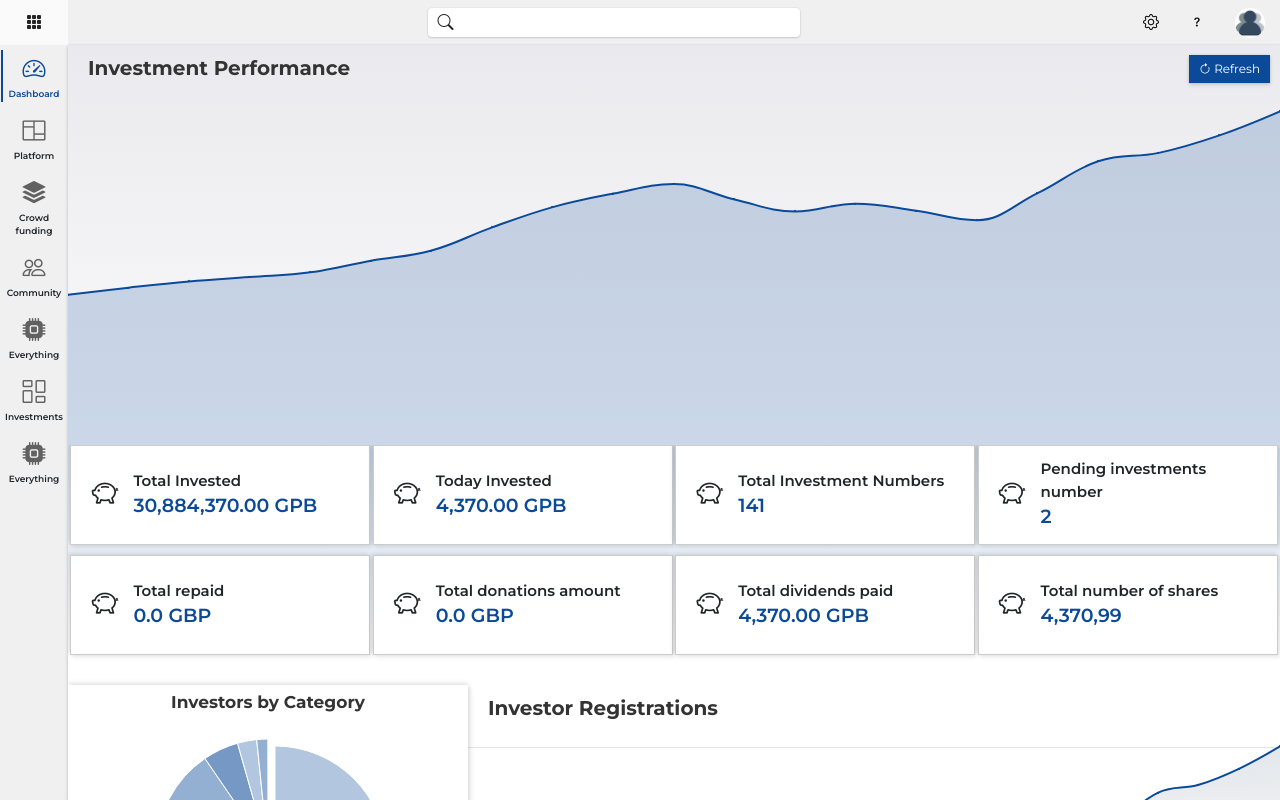
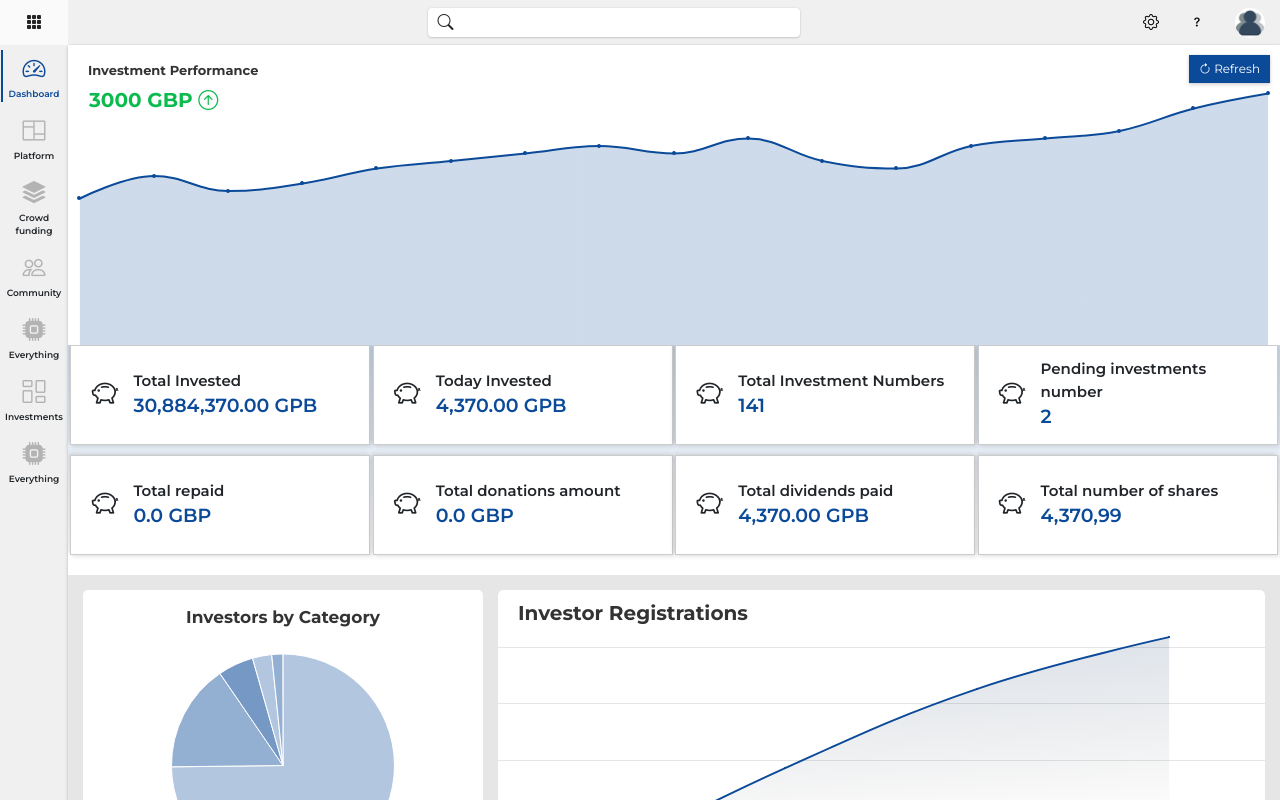
Before and after one commit to Pavankumarreddy-0/Lender, a React (Create React App) app: page /dashboard in a window 1280 px wide. Built offline with nearby package versions, Linux system fonts and the light colour scheme; sample sign-in values are in the browser's storage.

Commit message:
DEVBETA-v1.30:UI Modifications

```diff
--- a/src/App/dashboard/Pages/dashboardHome/DashboardHome.js
+++ b/src/App/dashboard/Pages/dashboardHome/DashboardHome.js
@@ -6,16 +6,22 @@ import dashHomeStyle from './dashboardHome.module.css'
 export default function DashboardHome() {
 
 
+
   const options = {
     chart: {
         type: 'areaspline',
         margin: [0, 0, 0, 0],
         padding: [0, 0, 0, 0],
-        spacing:[10,0,0,0],
+        spacing:[0,0,0,0],
+        height: "300px",
+        style: {
+          maxHeight: "500px",
+          minHeight: "300px"
+        },
         backgroundColor: {
           linearGradient: [0, 0, 0, 500],
           stops: [
-              [0, 'rgb(234, 234, 238)'],
+              [0, 'rgb(255, 255, 255)'],
               [1, 'rgb(255, 255, 255)']
           ]
       },
@@ -24,11 +30,11 @@ export default function DashboardHome() {
         text: 'Investment Performance',
         align: 'left',
         x: 20,
-        y: 20,
+        y: 30,
         style: {
           fontFamily: "Montserrat",
           fontWeight: 700,
-          fontSize: "20px",
+          fontSize: "13px",
           margin: "10px",
           padding: "10px"
       }
@@ -41,19 +47,15 @@ export default function DashboardHome() {
       }
     },
     xAxis: {
-      plotBands: [{ // Highlight the two last years
-        from: 2019,
-        to: 2020,
-        color: 'rgba(68, 170, 213, .2)'
-      }],
-      title:{
-        text: "abc",
-
-      },
-      tickWidth: 0,
-      minPadding: 0,
-      maxPadding: 0,
-
+      type: '',
+      spacing: [0,0,0,0],
+      padding: [0,0,0,0],
+      margin: [0,0,0,0],
+      style:{
+        margin: "0px",
+        padding: "0px",
+        display: "none"
+      }
     },
     yAxis: {
       title: {
@@ -109,31 +111,32 @@ export default function DashboardHome() {
         marker: {
           enabled: true,
           symbol: "circle",
-          radius: 1
+          radius: 2
+        },
+        style:{
+          margin: [0, 0, 0, 0],
+          padding: [0, 0, 0, 0],
+          spacing:[10,0,0,0]
         },
         data:
             [
-                22534,
-                23599,
-                24533,
-                25195,
-                25896,
-                27635,
-                29173,
-                32646,
-                35686,
-                37709,
-                39143,
-                36829,
-                35031,
-                36202,
-                35140,
-                33718,
-                37773,
-                42556,
-                43820,
-                46445,
-                50048
+                ["06-03-2023",19534],
+                ["07-03-2023",22534],
+                ["08-03-2023",20534],
+                ["09-03-2023",21534],
+                ["10-03-2023",23534],
+                ["11-03-2023",24534],
+                ["12-03-2023",25534],
+                ["13-03-2023",26534],
+                ["14-03-2023",25534],
+                ["15-03-2023",27534],
+                ["16-03-2023",24534],
+                ["17-03-2023",23534],
+                ["18-03-2023",26534],
+                ["19-03-2023",27534],
+                ["20-03-2023",28534],
+                ["21-03-2023",31534],
+                ["22-03-2023",33534],
             ]
     }]
   }
@@ -202,8 +205,6 @@ export default function DashboardHome() {
         data: [{
             name: 'Retail',
             y: 70.67,
-            sliced: true,
-            selected: true
         }, {
             name: 'Hight Net Worth Individuals',
             y: 14.77
@@ -223,9 +224,12 @@ export default function DashboardHome() {
 const investorRegistrations = {
   chart: {
       type: 'areaspline',
-      margin: [0, 0, 30, 0],
+      margin: [0, 0, 60, 0],
       padding: [0, 0, 0, 0],
       spacing:[10,0,10,0],
+      style:{
+        borderRadius: "5px"
+      }
   },
   title: {
       text: 'Investor Registrations',
@@ -248,19 +252,8 @@ const investorRegistrations = {
     }
   },
   xAxis: {
-
-    title:{
-      text: "abc",
-      plotBands: [{ // Highlight the two last years
-        from: 2019,
-        to: 2020,
-        color: 'rgba(68, 170, 213, .2)'
-      }]
-    },
-    tickWidth: 0,
-    minPadding: 0,
-    maxPadding: 0,
-
+      // type: 'datetime',
+      type: 'category',
   },
   yAxis: {
     title: {
@@ -314,29 +307,14 @@ const investorRegistrations = {
         radius: 1
       },
       data:
-          [
-              22534,
-              23599,
-              24533,
-              25195,
-              25896,
-              27635,
-              29173,
-              32646,
-              35686,
-              37709,
-              39143,
-              36829,
-              35031,
-              36202,
-              35140,
-              33718,
-              37773,
-              42556,
-              43820,
-              46445,
-              50048
-          ]
+      [
+        ["22/22/22", 29.9],
+        ["70/22/22", 71.5],
+        ["80/22/22", 106.4],
+        ["90/22/22", 129.2]
+      ],
+      pointStart: Date.UTC(2010, 0, 1),
+      pointInterval: 3600 * 1000 // one hour
   }]
 }
 
@@ -356,6 +334,7 @@ const investorRegistrations = {
           highcharts={Highcharts}
           options={dashboardState.incomeInvestment }
         />
+        <div className={dashHomeStyle['dashHomeInvestAmountGreen']}>3000 GBP <i className="bi bi-arrow-up-circle"></i></div>
         <button className={dashHomeStyle['refreshDataButton']}><i class="bi bi-arrow-clockwise"></i> Refresh</button>
       </div>
       <div className={dashHomeStyle['dashHomeInvestmentCards']}>
@@ -374,18 +353,21 @@ const investorRegistrations = {
         }
       </div>
       <div className={dashHomeStyle['dashHomeDoubleChartSection']}>
+
         <div className={dashHomeStyle['dashHomeInvestorByCategory']}>
           <HighchartsReact
             highcharts={Highcharts}
             options={dashboardState.investorByCategory }
           />
         </div>
+
         <div className={dashHomeStyle['dashHomeInvestorRegistration']}>
         <HighchartsReact
           highcharts={Highcharts}
           options={dashboardState.investorRegistrations }
         />
         </div>
+
       </div>
     </div>
   )
--- a/src/App/dashboard/Pages/dashboardHome/dashboardHome.module.css
+++ b/src/App/dashboard/Pages/dashboardHome/dashboardHome.module.css
@@ -3,7 +3,7 @@
     grid-template-columns: repeat(auto-fill, 300px);
     justify-content: space-evenly;
     gap: 10px 0px;
-    background: linear-gradient(to bottom, rgba(11,74,153,0.2), transparent);
+    background: linear-gradient(to bottom, var(--dashtint), transparent);
 }
 .dashHomeInvestmentCardSingle{
     border: 1px solid #ccc;
@@ -51,9 +51,13 @@
 }
 .dashHomeDoubleChartSection{
     display: flex;
-    padding: 10px 0px;
-    margin-top:20px;
-    /* padding-left: 20px; */
+    padding: 15px 15px;
+    margin-top: 20px;
+    background: #e7e6e6;
+    gap: 15px;
+    /* box-shadow: inset 0px 5px 3px rgba(0,0,0,.1); */
+    box-sizing: border-box;
+    align-items: stretch;
 }
 .dashHomeInvestorByCategory{
     flex-shrink:0;
@@ -69,6 +73,17 @@
     flex-grow: 1;
 }
 .dashHomeInvestorByCategory > div{
-    box-shadow: 2px 2px 5px rgba(0,0,0,.1), 0px -2px 5px rgba(0,0,0,.1);
-    border-radius: 0px;
+    border-radius: 5px;
+    padding: 10px;
+    background-color: #FFF;
+    display: flex;
+    align-items: center;
 }
+.dashHomeInvestAmountGreen{
+    position: absolute;
+    top: 40px;
+    left: 21px;
+    font-weight: 800;
+    font-size: 20px;
+    color: #0cbb4d;
+}
--- a/src/App/dashboard/Settings/Settings.module.css
+++ b/src/App/dashboard/Settings/Settings.module.css
@@ -98,7 +98,7 @@
 }
 
 .settingsHeaderContainer{
-    background: #f7f7f7;
+    background: var(--headerBg);
     padding: 10px 20px;
     display: flex;
     border-bottom: 1px solid #e7e7e7;
--- a/src/App/dashboard/components/Sidebar/sidebar.module.css
+++ b/src/App/dashboard/components/Sidebar/sidebar.module.css
@@ -18,7 +18,8 @@
 .iconsDiv li i {
     display: block;
     font-size: 23px;
-    color: #616161;
+    color: #b3b3b3;
+
 }
 .iconsDiv span {
     font-size: 9px;
--- a/src/index.css
+++ b/src/index.css
@@ -8,7 +8,24 @@
   --accordBg: #0b4a9920;
   --checkedBg: #0b4a99;
   --accordTitleText: #0b4a99;
+  --headerBg: #f7f7f7;
+  --dashtint: rgba(11,74,153,0.2);
 }
+
+/* :root{
+
+  --body-background: #fff;
+  --shadow4: 0 0 2px rgba(0,0,0,0.12), 0 2px 4px rgba(0,0,0,0.14);
+  --colorNeutralShadowKey: rgba(0,0,0,0.14);
+  --search-border:#f1f1f1;
+  --settings-box-shdw: rgba(0, 0, 0, 0.1) 0px 0px 6px;
+  --link-color: rgb(67,143,254);
+  --accordBg: rgba(67,143,254,.20);
+  --checkedBg: rgb(67,143,254);
+  --accordTitleText: rgb(67,143,254);
+  --headerBg: rgba(67,143,254,.10);
+  --dashtint: rgb(67,143,254,.1);
+} */
 
 body,
 html {
```
